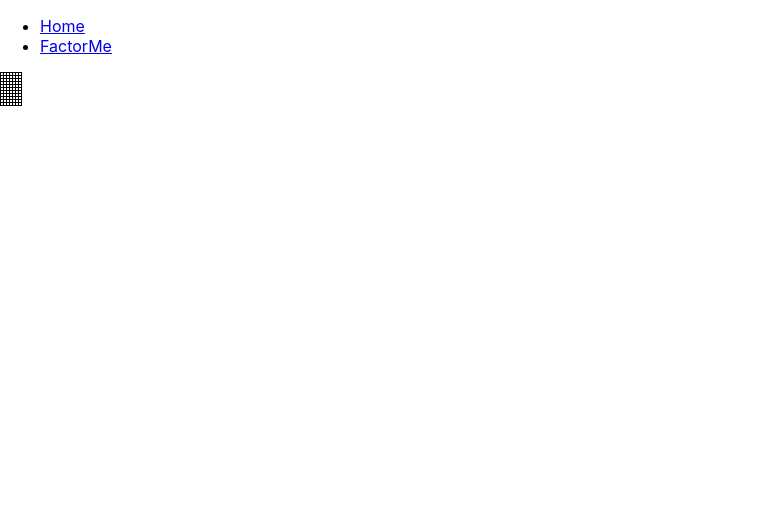
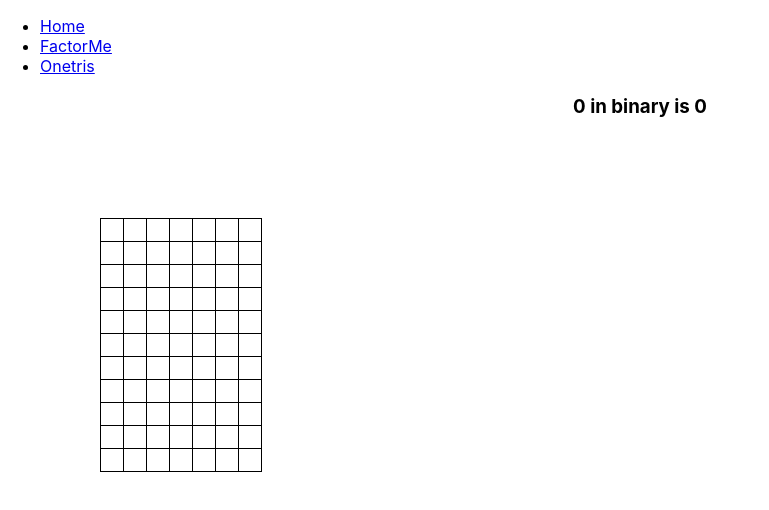
Before and after one commit to cpflames-2/onetris, a React (Create React App) app: page /onetris in a window 1280 px wide. Shown: the top 510 px of the page, without its empty margins (0-769 px from the left). Built offline with nearby package versions, Linux system fonts and the light colour scheme.

Commit message:
Onetris: show state as binary on the grid

```diff
--- a/src/pages/Layout.js
+++ b/src/pages/Layout.js
@@ -11,6 +11,9 @@ const Layout = () => {
           <li>
             <Link to="/factorme?number=42">FactorMe</Link>
           </li>
+          <li>
+            <Link to="/onetris">Onetris</Link>
+          </li>
         </ul>
       </nav>
 
--- a/src/pages/Onetris.css
+++ b/src/pages/Onetris.css
@@ -2,3 +2,12 @@ table, th, td {
   border: 1px solid black;
   border-collapse: collapse;
 }
+
+td {
+  width:20px;
+  height:20px;
+}
+
+table {
+  margin: 100px;
+}
--- a/src/pages/Onetris.js
+++ b/src/pages/Onetris.js
@@ -1,27 +1,47 @@
 import './Onetris.css';
 
 export default function Onetris() {
-  //var params = new URLSearchParams(window.location.search);
-  //var number = params.get('factorme');
+  const params = new URLSearchParams(window.location.search);
+  const state = Number(params.get('state'));
+  const binary = state.toString(2);
+  const blen = binary.length;
+
+  //var blocks = state;
+
+  var tableContent = '<table>';
+  var counter = 77;
+  for(var i = 0; i < 11; i++) {
+    tableContent += '<tr>';
+    for(var j = 0; j < 7; j++) {
+      counter--;
+      if(counter < blen && binary.charAt(blen - counter - 1) === '1') {
+        tableContent += '<td bgcolor="red" />';
+      } else {
+        tableContent += '<td />';
+      }
+    }
+    tableContent += '</tr>'
+  }
+  tableContent += '</table>';
 
   return (
-    <div className="App">
-      <table>
-        <tr><td /><td /><td /><td /><td /><td /><td /></tr>
-        <tr><td /><td /><td /><td /><td /><td /><td /></tr>
-        <tr><td /><td /><td /><td /><td /><td /><td /></tr>
-        <tr><td /><td /><td /><td /><td /><td /><td /></tr>
-        <tr><td /><td /><td /><td /><td /><td /><td /></tr>
-        <tr><td /><td /><td /><td /><td /><td /><td /></tr>
-        <tr><td /><td /><td /><td /><td /><td /><td /></tr>
-        <tr><td /><td /><td /><td /><td /><td /><td /></tr>
-        <tr><td /><td /><td /><td /><td /><td /><td /></tr>
-        <tr><td /><td /><td /><td /><td /><td /><td /></tr>
-        <tr><td /><td /><td /><td /><td /><td /><td /></tr>
-      </table>
+    <div style={{'margin': 'auto', 'text-align': 'center'}}>
+      <h3>{state} in binary is {binary}</h3>
+
+      <div dangerouslySetInnerHTML={{ __html: tableContent }} />
+
     </div>
+
   );
 }
+
+//<script>
+//window.setTimeout(function(){
+
+        // Move to a new location or you can do something else
+        //window.location.href = "https://www.google.co.in";
+
+//    }, 5000);
 
 
 
```
